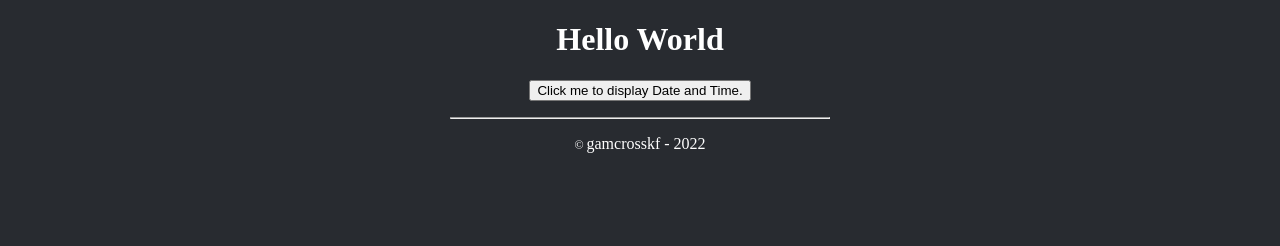
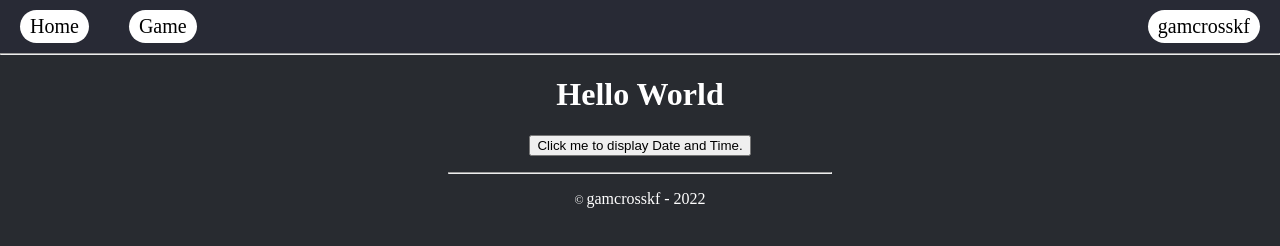
Before and after one commit to gamcrosskf/gamcrosskf.github.io, a plain HTML site: page index.html in a window 1280 px wide. Drawn offline with Linux system fonts and the light colour scheme.

Commit message:
Upgrade navBar

```diff
--- a/index.html
+++ b/index.html
@@ -9,10 +9,18 @@
     <title>gamcrosskf</title>
 </head>
 <body>
+    <ul>
+        <li><a href="#">Home</a></li>
+        <li><a href="#">Game</a></li>
+        <li style="float:right"><a href="#">gamcrosskf</a></li>
+    </ul>
+    <hr id="firstLine">
+    <div id="main">
         <h1>Hello World</h1>
         <button type="button" onclick=date()> Click me to display Date and Time. </button>
         <p id="date"></p>
         <hr id="line">
         <p> <span id="©"> © </span> gamcrosskf - 2022 </p>
+    </div>
 </body>
 </html>
--- a/styles.css
+++ b/styles.css
@@ -1,7 +1,7 @@
 body {
     background-color: #282b30;
     color: white;
-    text-align: center;
+    margin:0%;
 }
 
 #© {
@@ -12,3 +12,44 @@ body {
     margin-left: 35%;
     margin-right: 35%;
 }
+
+ul {
+    list-style-type: none;
+    margin: 0;
+    padding: 0;
+    overflow: hidden;
+    top: 0;
+    width: 100%;
+    color: white;
+    background-color: #282A35;
+  }
+
+  li {
+    float: left;
+    padding: 10px 20px;
+  }
+
+  li a {
+    display: block;
+    text-align: center;
+    border-radius: 20px;
+    color: black;
+    padding: 5px 10px;
+    font-size: 20px;
+    background-color: white;
+    text-decoration: none;
+  }
+
+  li a:hover:not(.active) {
+    color: white;
+    background-color: #282A35;
+    text-decoration: underline;
+  }
+
+  #main {
+    text-align: center ;
+  }
+
+#firstLine {
+    margin: auto;
+}
```
Lines whose indentation alone changed are shown as unchanged.
